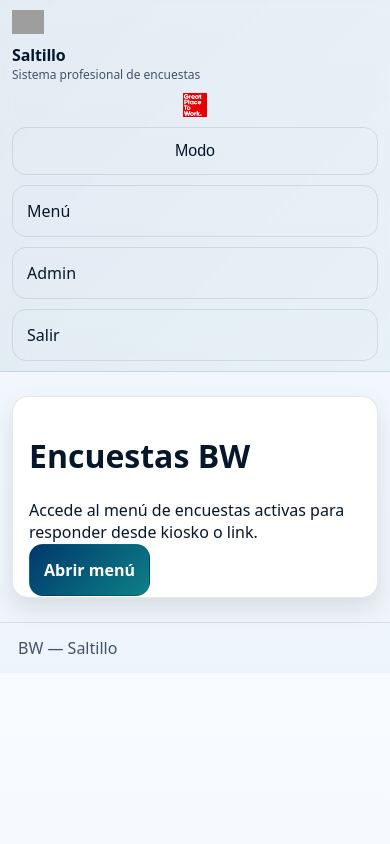
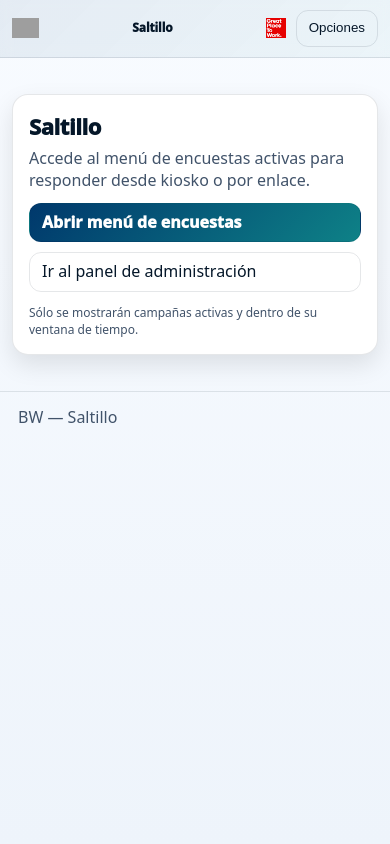
Before and after one commit to Oswi777/Encuestas_Forms, a Flask app: page / in a window 390 px wide. Run offline with Flask 3, Linux system fonts and the light colour scheme; a user stored in the database is signed in; grey boxes are pictures that could not be loaded.

Commit message:
fix2 css

```diff
--- a/app/static/css/app.css
+++ b/app/static/css/app.css
@@ -19,6 +19,9 @@
   --radius:16px;
   --focus:0 0 0 3px rgba(45,250,217,.22);
   --font: system-ui, -apple-system, Segoe UI, Roboto, Helvetica, Arial, sans-serif;
+
+  /* Layout */
+  --container: 1100px;
 }
 
 /* Light theme overrides */
@@ -36,6 +39,7 @@
 }
 
 *{box-sizing:border-box}
+html,body{height:100%}
 
 body{
   margin:0;
@@ -55,20 +59,26 @@
 }
 
 a{color:inherit;text-decoration:none}
-.container{max-width:1100px;margin:0 auto;padding:18px}
+.container{
+  max-width:var(--container);
+  margin:0 auto;
+  padding:18px;
+}
 
-/* Topbar refined */
+/* =========================
+   Topbar (header)
+   ========================= */
 .topbar{
   display:flex;
   justify-content:space-between;
   align-items:center;
-  padding:14px 18px;
+  padding:12px 16px;
   border-bottom:1px solid var(--border);
   background: linear-gradient(135deg, rgba(255,255,255,.06), rgba(255,255,255,.03));
   backdrop-filter: blur(10px);
   position:sticky;
   top:0;
-  z-index:5;
+  z-index:20;
   gap:14px;
 }
 html[data-theme="light"] .topbar{
@@ -76,18 +86,52 @@
   backdrop-filter: blur(6px);
 }
 
-.brand-title{font-weight:900;letter-spacing:-.01em}
-.brand-sub{font-size:12px;color:var(--muted)}
+.topbar .logos{
+  display:flex;
+  align-items:center;
+  gap:12px;
+  min-width:220px;
+}
+.topbar .logos.left{justify-content:flex-start}
+.topbar .logos.right{justify-content:flex-end}
 
-.row{display:flex;gap:10px;align-items:center}
-.row.between{justify-content:space-between}
-.row.wrap{flex-wrap:wrap}
-.stack{display:flex;flex-direction:column;gap:10px}
+.topbar .logo{
+  height:32px;
+  width:auto;
+  display:block;
+}
 
-.grid2{display:grid;grid-template-columns:repeat(2,minmax(0,1fr));gap:14px}
-@media(max-width:820px){.grid2{grid-template-columns:1fr}}
+html[data-theme="light"] .logo.bw-dark{display:none}
+html:not([data-theme="light"]) .logo.bw-tech{display:none}
 
-/* Cards */
+.brand{
+  display:flex;
+  flex-direction:column;
+  align-items:center;
+  min-width:0;
+  text-align:center;
+}
+.brand-title{
+  font-weight:950;
+  letter-spacing:-.01em;
+  line-height:1.05;
+}
+.brand-sub{
+  font-size:12px;
+  color:var(--muted);
+}
+
+.top-actions{
+  display:flex;
+  gap:10px;
+  flex-wrap:wrap;
+  justify-content:flex-end;
+  align-items:center;
+}
+
+/* =========================
+   Cards / Layout
+   ========================= */
 .card{
   background: var(--panel);
   border:1px solid var(--border);
@@ -99,10 +143,17 @@
 .card.narrow{max-width:420px;margin:24px auto}
 .link-card{transition:transform .08s ease}
 .link-card:hover{transform:translateY(-1px)}
+.pill{padding:6px 10px;border-radius:999px;border:1px solid var(--border);color:var(--muted)}
+.row{display:flex;gap:10px;align-items:center}
+.row.between{justify-content:space-between}
+.row.wrap{flex-wrap:wrap}
+.stack{display:flex;flex-direction:column;gap:10px}
+.grid2{display:grid;grid-template-columns:repeat(2,minmax(0,1fr));gap:14px}
+@media(max-width:820px){.grid2{grid-template-columns:1fr}}
 
-.pill{padding:6px 10px;border-radius:999px;border:1px solid var(--border);color:var(--muted)}
-
-/* Buttons */
+/* =========================
+   Buttons / Inputs
+   ========================= */
 .btn{
   appearance:none;
   border:1px solid var(--border);
@@ -111,6 +162,7 @@
   border-radius:12px;
   padding:10px 12px;
   cursor:pointer;
+  line-height:1.1;
 }
 .btn:hover{border-color:rgba(45,250,217,.35)}
 html[data-theme="light"] .btn:hover{border-color:rgba(0,56,108,.35)}
@@ -119,7 +171,7 @@
   background: linear-gradient(135deg, rgba(45,250,217,.92), rgba(14,129,135,.82));
   border-color: rgba(255,255,255,.18);
   color: #051729;
-  font-weight: 900;
+  font-weight: 950;
 }
 html[data-theme="light"] .btn.primary{
   background: linear-gradient(135deg, var(--bw-blue), var(--bw-sea));
@@ -329,92 +430,118 @@
 .kpi .value{font-size:28px;font-weight:950;margin-top:6px}
 .kpi .sub{color:var(--muted);font-size:12px;margin-top:4px}
 
-/* Tables in report */
 .table-wrap{overflow:auto;max-height:420px;border:1px solid var(--border);border-radius:14px;background:var(--panel)}
 .table-wrap .table{border:none}
 .pager{display:flex;gap:8px;align-items:center;justify-content:flex-end;margin-top:10px}
 .pager .muted{margin-right:auto}
 .pager .btn{padding:8px 10px}
 
-/* Header logos */
-.topbar .logos{display:flex;align-items:center;gap:14px;min-width:220px}
-.topbar .logos.left{justify-content:flex-start}
-.topbar .logos.right{justify-content:flex-end;flex-direction:row;gap:14px}
-.topbar .logos.right .top-actions{display:flex;gap:10px;flex-wrap:wrap;justify-content:flex-end}
-.topbar .logo{height:34px;width:auto;display:block}
-html[data-theme="light"] .logo.bw-dark{display:none}
-html:not([data-theme="light"]) .logo.bw-tech{display:none}
+/* =========================
+   MOBILE: dropdown header (no estorba)
+   ========================= */
 
-/* ===== Mobile / Responsive (Menu + Header) ===== */
+/* Botón "Opciones" (solo móvil) */
+.top-menu-toggle{
+  display:none;
+  white-space:nowrap;
+}
+
+/* ESTRATEGIA: en móvil NO apilar botones, sino compactar y desplegar */
 @media (max-width: 768px){
-  .container{padding:12px;max-width:680px}
+  .container{padding:12px;max-width:720px}
 
-  /* header stacked */
   .topbar{
-    flex-direction:column;
-    align-items:stretch;
+    flex-direction:row;
+    align-items:center;
+    justify-content:space-between;
     padding:10px 12px;
     gap:10px;
   }
 
-  .topbar .logos{
-    min-width:0;
-    justify-content:center;
-    flex-wrap:wrap;
-    gap:10px;
+  /* Logos compactos */
+  .topbar .logos{min-width:0;gap:10px}
+  .topbar .logo{height:22px}
+
+  /* Brand centrado pero sin ocupar tanto */
+  .brand{
+    align-items:flex-start;
+    text-align:left;
   }
-  .topbar .logos.right{
-    justify-content:center;
-    gap:10px;
-  }
-  .topbar .logos.right .top-actions{
-    width:100%;
-    justify-content:center;
+  .brand-title{font-size:14px}
+  .brand-sub{display:none}
+
+  /* Mostrar botón "Opciones" y ocultar barra de acciones */
+  .top-menu-toggle{
+    display:inline-flex;
+    padding:10px 12px;
+    border-radius:12px;
   }
 
-  .topbar .logo{height:28px}
-
-  /* menu cards should fill width */
-  .grid2{grid-template-columns:1fr}
-  .link-card{
-    transform:none !important;
+  .top-actions{
+    position:absolute;
+    right:12px;
+    top:56px;
+    min-width:220px;
+    max-width: min(320px, calc(100vw - 24px));
+    padding:10px;
+    border-radius:14px;
+    background: rgba(5,23,41,.92);
+    backdrop-filter: blur(12px);
+    border:1px solid var(--border);
+    box-shadow: 0 18px 40px rgba(0,0,0,.40);
+    display:none;
+    flex-direction:column;
+    gap:8px;
+    z-index:30;
+  }
+  html[data-theme="light"] .top-actions{
+    background: rgba(255,255,255,.96);
+    box-shadow: 0 18px 40px rgba(0,0,0,.18);
   }
 
-  /* buttons full width for touch */
-  .btn{
+  /* abierto por JS: .open */
+  .top-actions.open{display:flex}
+
+  /* En dropdown, botones full width */
+  .top-actions .btn{
     width:100%;
-    padding:14px 14px;
-    border-radius:14px;
-    font-size:16px;
-  }
-  .btn.small{
-    width:auto;
-    padding:8px 10px;
-    font-size:12px;
+    padding:12px 12px;
+    border-radius:12px;
+    font-size:14px;
+    text-align:center;
   }
 
-  /* reduce title sizes slightly for mobile */
-  .q-title{font-size:20px}
+  /* Ajustes kiosko */
+  .kiosk{max-width:560px}
+  .kiosk-header{flex-direction:column;align-items:stretch}
+  .kiosk-actions{display:none} /* evita duplicidad en móvil */
   .question h2{font-size:26px;text-align:center}
+  .btn.choice{min-height:96px;font-size:18px;padding:14px 12px}
 
-  /* kiosk: make layout tighter and more app-like */
-  .kiosk{max-width:520px;margin:0 auto}
-  .kiosk-body{padding:16px}
-  .kiosk-header{flex-direction:column;align-items:stretch}
-  .kiosk-actions{width:100%;justify-content:center;flex-wrap:wrap}
-
-  /* likert buttons in mobile */
-  .btn.choice{
-    min-height:96px;
-    font-size:20px;
-  }
-  .likert .choice{min-height:120px}
-  .likert .choice .emoji{font-size:42px}
+  .likert{grid-template-columns:repeat(2,minmax(0,1fr))}
+  .likert .choice{min-height:118px}
+  .likert .choice .emoji{font-size:40px}
 }
 
-/* Extra-small phones */
+/* Landscape: aún más compacto */
+@media (max-height: 520px) and (max-width: 900px){
+  .topbar{padding:8px 10px}
+  .topbar .logo{height:20px}
+  .brand-title{font-size:13px}
+
+  .top-actions{
+    top:48px;
+  }
+
+  .question h2{font-size:22px;margin:6px 0 8px}
+  .likert{grid-template-columns:repeat(3,minmax(0,1fr))}
+  .choices{grid-template-columns:repeat(2,minmax(0,1fr))}
+  .btn.choice{min-height:82px;font-size:16px}
+  .likert .choice{min-height:100px}
+}
+
+/* Extra small */
 @media (max-width: 420px){
-  .topbar .logo{height:24px}
-  .btn.choice{font-size:18px}
-  .question h2{font-size:24px}
+  .brand-title{font-size:12px}
+  .topbar .logo{height:20px}
 }
--- a/app/static/js/theme.js
+++ b/app/static/js/theme.js
@@ -17,4 +17,27 @@
       apply(next);
     });
   }
+
+
+  document.addEventListener('DOMContentLoaded', () => {
+  const btn = document.getElementById('topMenuToggle');
+  const menu = document.getElementById('topMenu');
+  if(!btn || !menu) return;
+
+  btn.addEventListener('click', () => {
+    const open = menu.classList.toggle('open');
+    btn.setAttribute('aria-expanded', open ? 'true' : 'false');
+  });
+
+  // cerrar al tocar fuera
+  document.addEventListener('click', (e) => {
+    if(!menu.classList.contains('open')) return;
+    const target = e.target;
+    if(target === btn || btn.contains(target) || menu.contains(target)) return;
+    menu.classList.remove('open');
+    btn.setAttribute('aria-expanded', 'false');
+  });
+});
+
+
 })();
--- a/app/templates/base.html
+++ b/app/templates/base.html
@@ -21,7 +21,10 @@
 
     <div class="logos right" aria-label="GPTW">
       <img class="logo" src="{{ url_for('static', filename='img/GPTW_Logo.svg') }}" alt="Great Place To Work">
-      <div class="top-actions">
+      <button class="btn ghost top-menu-toggle" id="topMenuToggle" type="button" aria-expanded="false" aria-controls="topMenu">
+        Opciones
+      </button>
+      <div class="top-actions" id="topMenu">
         <button class="btn ghost" id="themeToggle" type="button">Modo</button>
         {% if current_user.is_authenticated %}
           <a class="btn ghost" href="{{ url_for('auth.logout_to_menu') }}">Menú</a>
--- a/app/templates/public/landing.html
+++ b/app/templates/public/landing.html
@@ -1,9 +1,30 @@
 {% extends 'base.html' %}
 {% set title='Inicio' %}
 {% block content %}
-<div class="card">
-  <h1>Encuestas BW</h1>
-  <p>Accede al menú de encuestas activas para responder desde kiosko o link.</p>
-  <a class="btn primary" href="{{ url_for('public.menu') }}">Abrir menú</a>
+
+<div class="card narrow">
+  <div class="stack" style="gap:12px;">
+    <div>
+      <div style="font-size:22px;font-weight:950;letter-spacing:-.02em;">{{ config.APP_TITLE }}</div>
+      <div class="muted" style="margin-top:6px;">
+        Accede al menú de encuestas activas para responder desde kiosko o por enlace.
+      </div>
+    </div>
+
+    <div class="grid2" style="grid-template-columns:1fr; gap:10px;">
+      <a class="btn primary" href="{{ url_for('public.menu') }}">Abrir menú de encuestas</a>
+
+      {% if current_user.is_authenticated %}
+        <a class="btn ghost" href="{{ url_for('admin.dashboard') }}">Ir al panel de administración</a>
+      {% else %}
+        <a class="btn ghost" href="{{ url_for('auth.login') }}">Entrar como administrador</a>
+      {% endif %}
+    </div>
+
+    <div class="muted" style="font-size:12px;">
+      Sólo se mostrarán campañas activas y dentro de su ventana de tiempo.
+    </div>
+  </div>
 </div>
+
 {% endblock %}
```
Also changed, not shown: other parts of app/static/css/app.css (+75 -26 lines).
